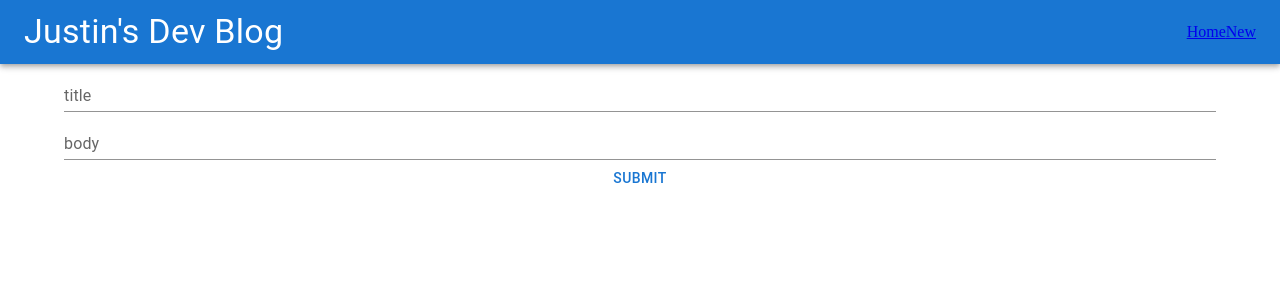
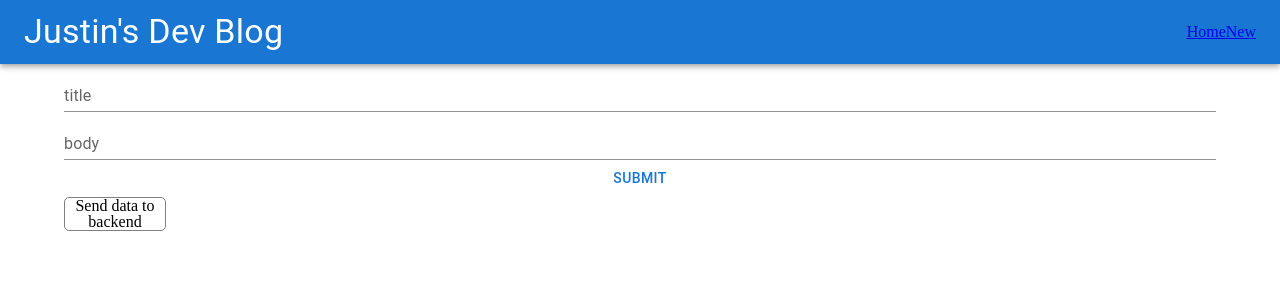
Before and after one commit to justinkim2015/personal-blog, a React (Create React App) app in the folder frontend/: page /new in a window 1280 px wide. Shown: the top 300 px of the page. Built offline with nearby package versions, Linux system fonts and the light colour scheme.

Commit message:
Able to send post request to db

```diff
--- a/frontend/src/NewPost.js
+++ b/frontend/src/NewPost.js
@@ -11,6 +11,26 @@ const NewPost = () => {
 
   const [post, setPost] = useState(initialFormState);
 
+
+  const handleClick = async () => {
+    const data = {
+      title: "alan",
+      body: "aturing"
+  };
+
+    const response = await fetch('/api/posts', {
+      method: 'POST',
+      headers: {
+        'Content-Type': 'application/json'
+      },
+      body: JSON.stringify(data)
+    });
+
+    const result = await response.json();
+    console.log(result);
+  };
+
+
   return (
     <Container>
       <form class="post-form">
@@ -19,6 +39,16 @@ const NewPost = () => {
 
         <Button>Submit</Button>
       </form>
+
+    <div onClick={handleClick} style={{
+      textAlign: 'center',
+      width: '100px',
+      border: '1px solid gray',
+      borderRadius: '5px'
+    }}>
+      Send data to backend
+    </div>
+
     </Container>
   );
 };
```
Also changed, not shown: 1 other file (tests, documents, lock files or other folders).
